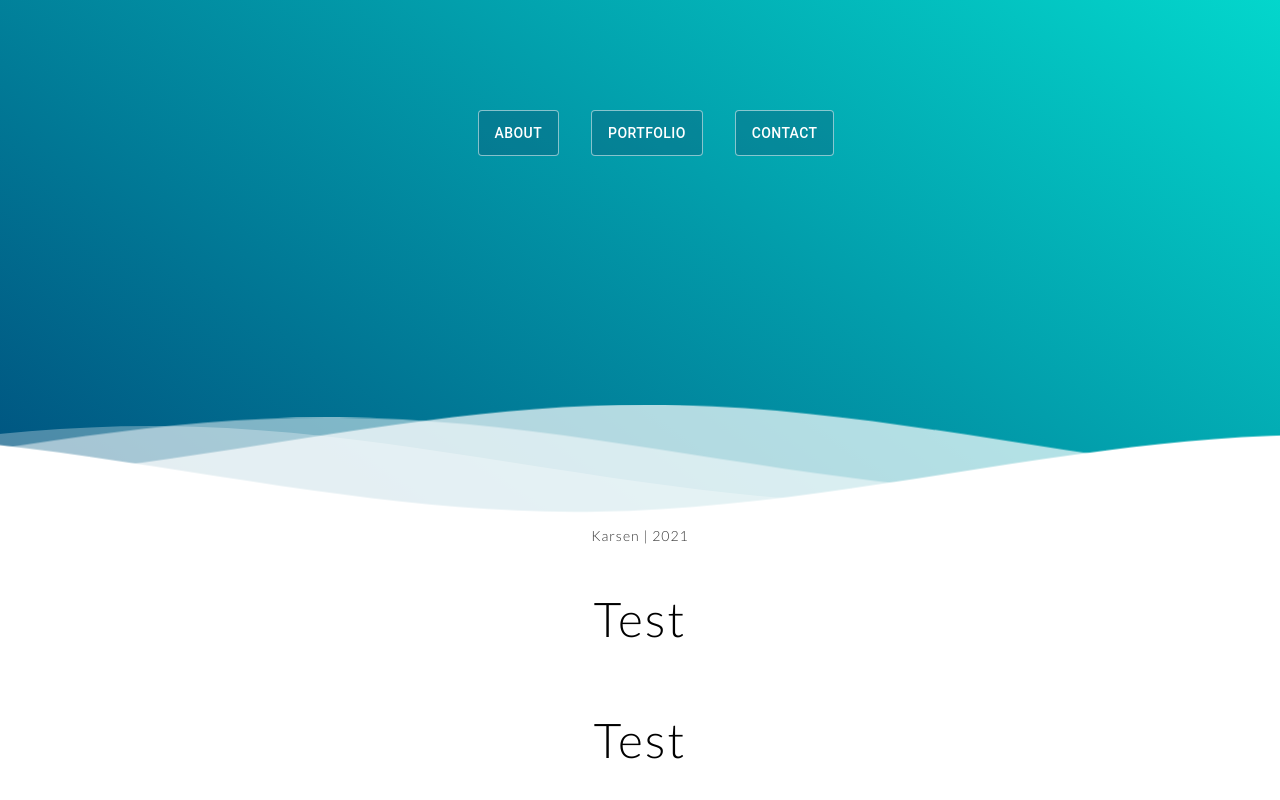
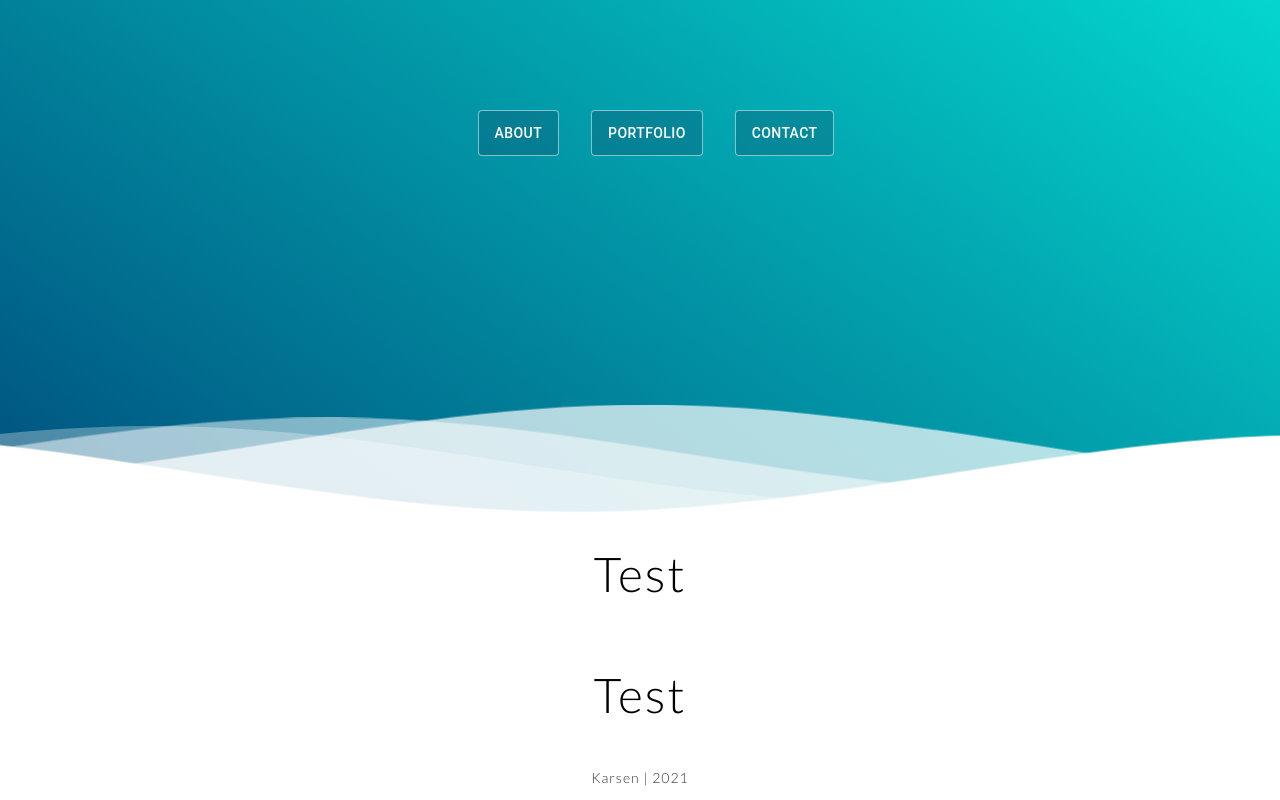
Before and after one commit to Karsenh/Personal-Website-2.0, a React (Create React App) app: page / in a window 1280 px wide. Shown: the part 250-1050 px from the top of the page. Built offline with nearby package versions, Linux system fonts and the light colour scheme.

Commit message:
Reordered bottom content

```diff
--- a/src/components/Landing.js
+++ b/src/components/Landing.js
@@ -44,10 +44,10 @@ viewBox="0 24 150 28" preserveAspectRatio="none" shape-rendering="auto">
 </div>
 
 <div className="content flex">
-<p>{AttributionName} | {year} </p>
 <div className='content'>
 {children}
 </div>
+<p>{AttributionName} | {year} </p>
 </div>
         </>
     )
```
